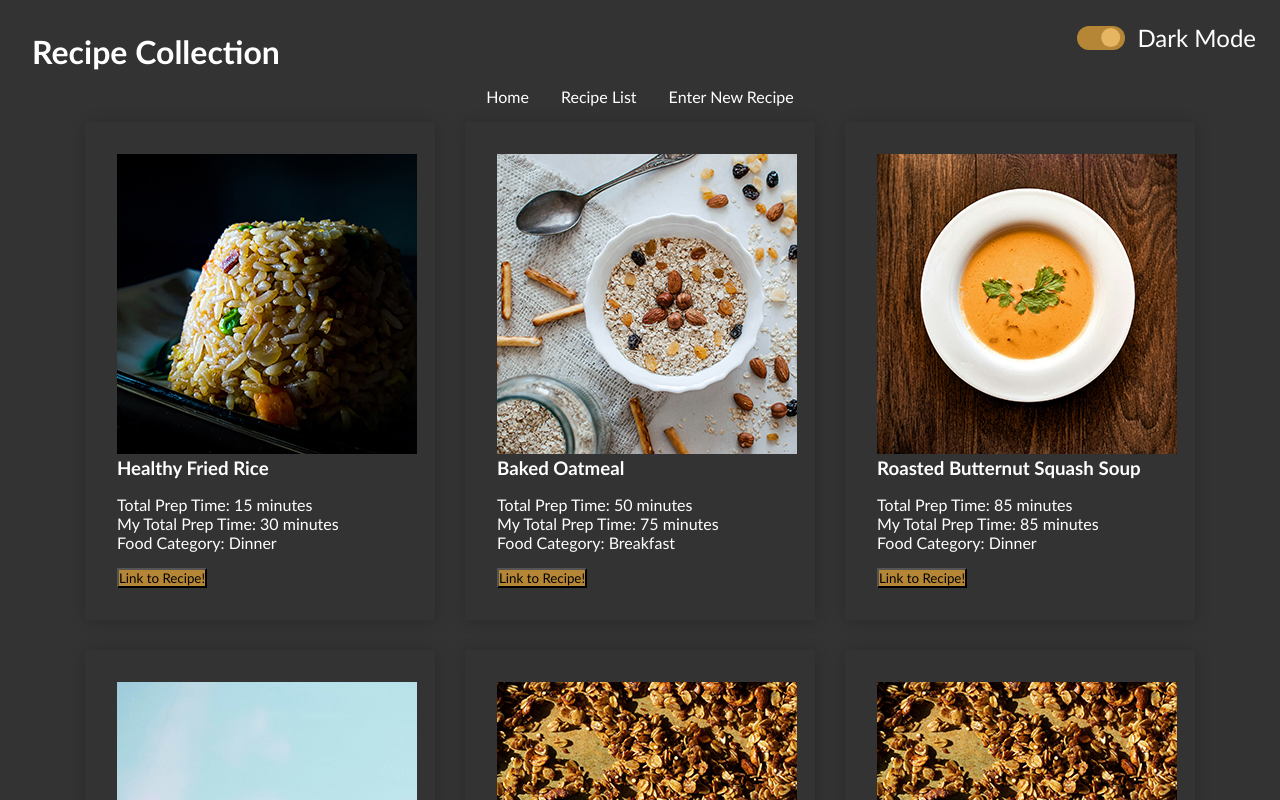
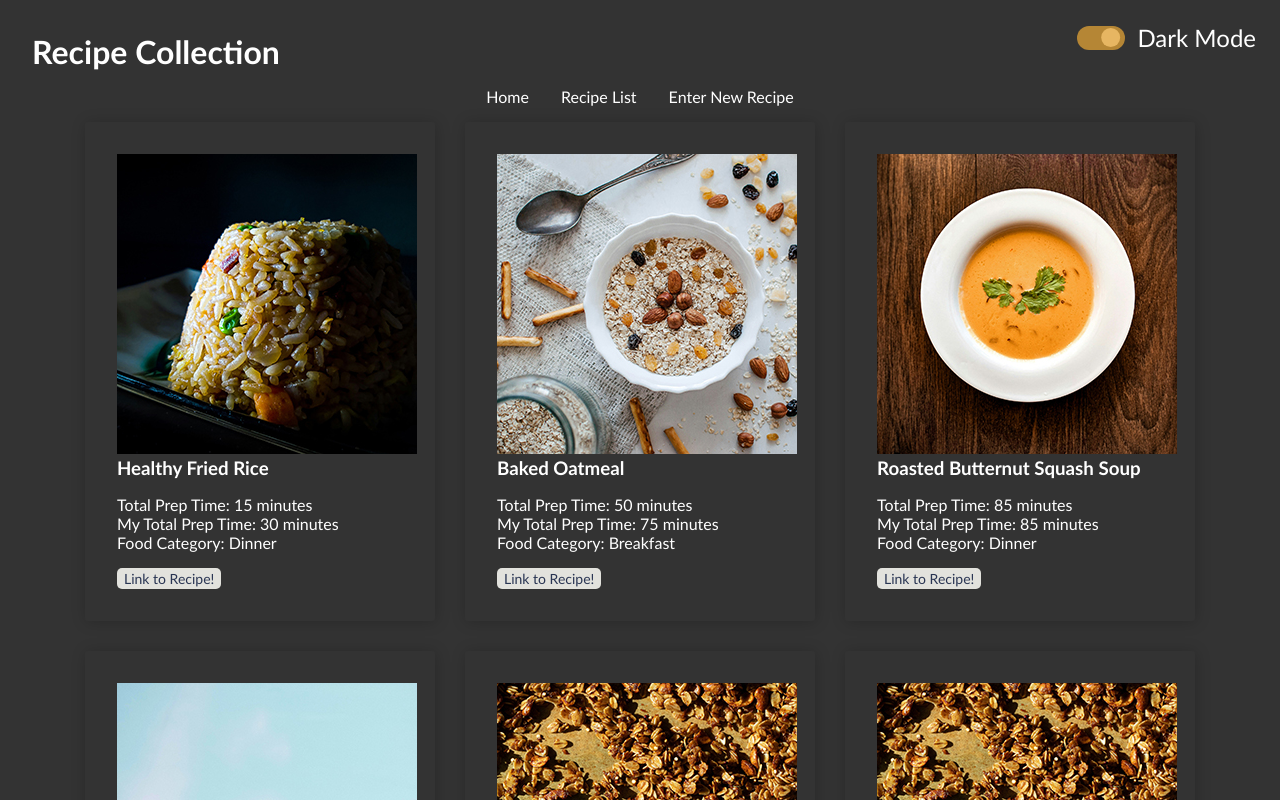
Before and after one commit to jawajamaa/react-project-recipe, a React (Create React App) app: page /RecipeList in a window 1280 px wide. Shown: the top 800 px of the page. Built offline with nearby package versions, Linux system fonts and the light colour scheme; data requests are answered from the project's data file.

Commit message:
better button stying overall

```diff
--- a/src/components/NewRecipe.css
+++ b/src/components/NewRecipe.css
@@ -53,9 +53,9 @@
 }
 
 .myButton-dark{
-    background-color: var(--toggle-bg);
+    background-color: var(--primary-text-color);
     border: none;
-    color: var(--primary-text-color);
+    color: var(--secondary-text-color);
     padding: 8px 27px;
     border-radius: 5px;
     text-align: center;
@@ -65,7 +65,7 @@
 }
 
 .myButton-light{
-    background-color: var(--toggle-bg);
+    background-color: var(--secondary-text-color);;
     border: none;
     color: var(--primary-text-color);
     padding: 8px 27px;
@@ -79,11 +79,13 @@
 .myButton-dark:hover{
     background-color: var(--accent-color);
     color: var(--primary-text-color);
+    cursor: pointer;
 }
 
 .myButton-light:hover{
     background-color: var(--accent-color);
     color: var(--primary-text-color);
+    cursor: pointer;
 }
 
 /* .new-recipe{
--- a/src/components/Recipe.css
+++ b/src/components/Recipe.css
@@ -23,11 +23,21 @@
 }
 
 .extLinkBtn {
-    background-color: var(--toggle-bg);
+    background-color: var(--light-background-color);
+    color: var(--secondary-text-color);
+    border: none;
+    padding: 2px 7px;
+    border-radius: 5px;
+    text-align: center;
+    text-decoration: none;
+    font-size: 14px;
+    transition: color 0.3s ease;
     margin-top: 1rem;
+    border-radius: 5px;
     transition: background-color 0.3s;
 }
 
 .extLinkBtn:hover {
     background-color: var(--accent-color);
+    cursor: pointer;
 }
```
